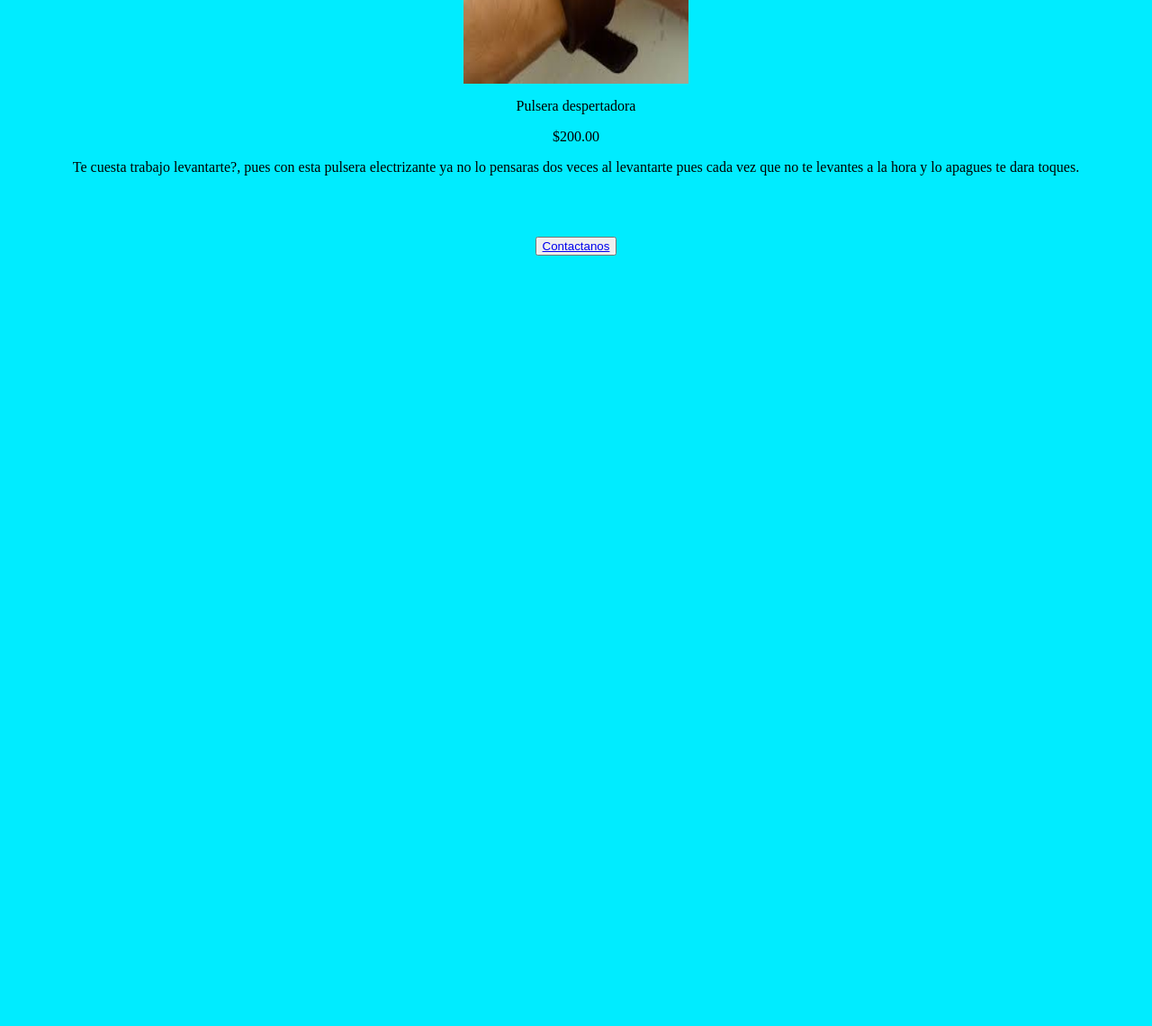
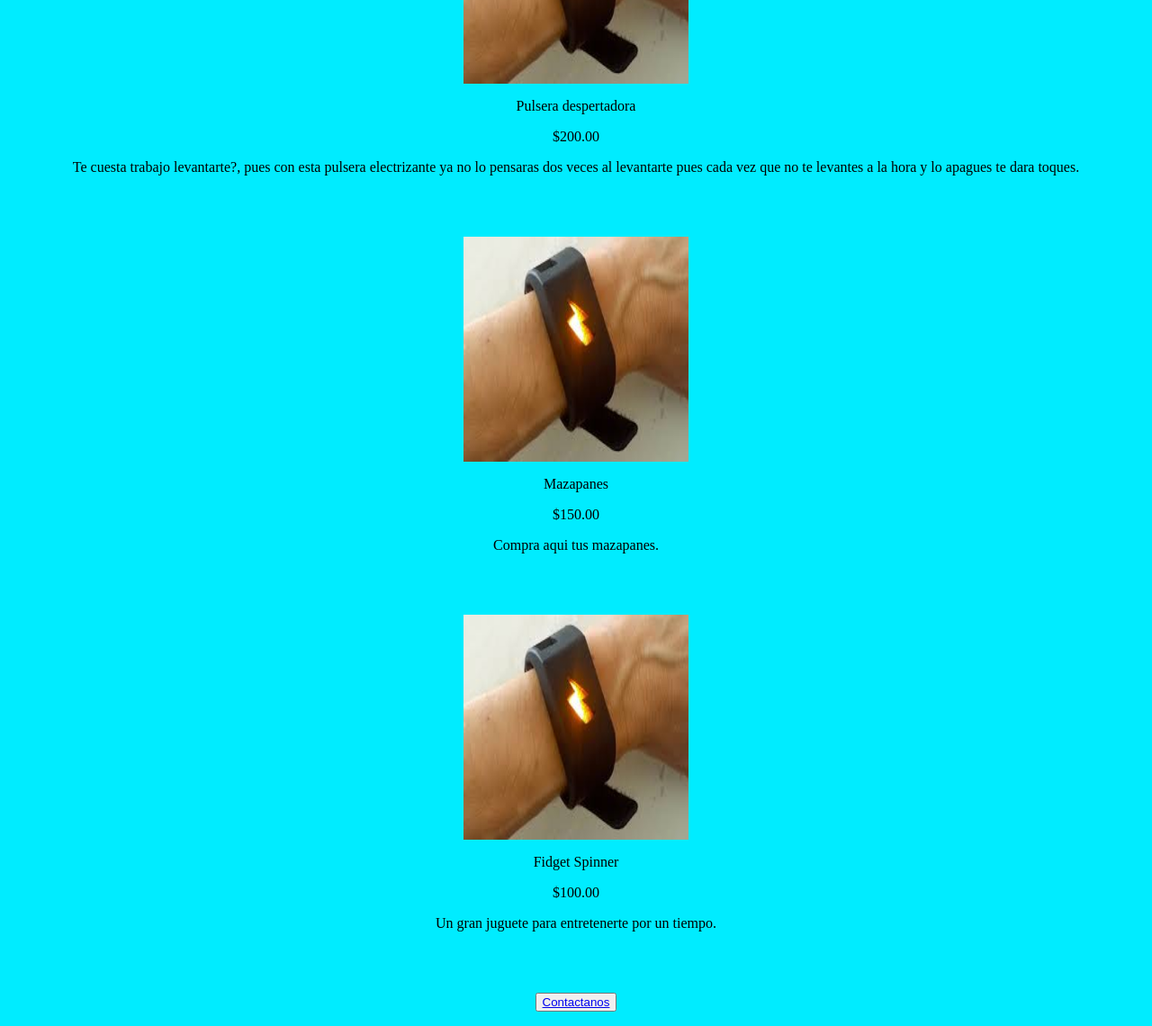
Before and after one commit to Joanix22/COOLTINGZ, a plain HTML site: page index.html in a window 1280 px wide. Shown: the part 2100-3240 px from the top of the page at 90% size. Before the commit the page ends 2400 px from the top, so only its background shows below. Drawn offline with Linux system fonts and the light colour scheme.

Commit message:
Update index.html

```diff
--- a/index.html
+++ b/index.html
@@ -39,6 +39,16 @@
 				<p align="center">$200.00</p>
 				<p align="center">Te cuesta trabajo levantarte?, pues con esta pulsera electrizante ya no lo pensaras dos veces al levantarte pues cada vez que no te levantes a la hora y lo apagues te dara toques.<p></p><br></br></p>
 
+                                <p align="center"><img src="zap.jpg"style="width:250px;height:250px;"></p>
+				<p align="center">Mazapanes</p>
+				<p align="center">$150.00</p>
+				<p align="center">Compra aqui tus mazapanes.<p></p><br></br></p>
+
+                                 <p align="center"><img src="zap.jpg"style="width:250px;height:250px;"></p>
+				<p align="center">Fidget Spinner</p>
+				<p align="center">$100.00</p>
+				<p align="center">Un gran juguete para entretenerte por un tiempo.<p></p><br></br></p>
+
 				<p align="center"><button><a class="boton" href="CoolTingzcontacts.html" target="_blank">Contactanos</a></button></p>
 
 	       </body>
```
